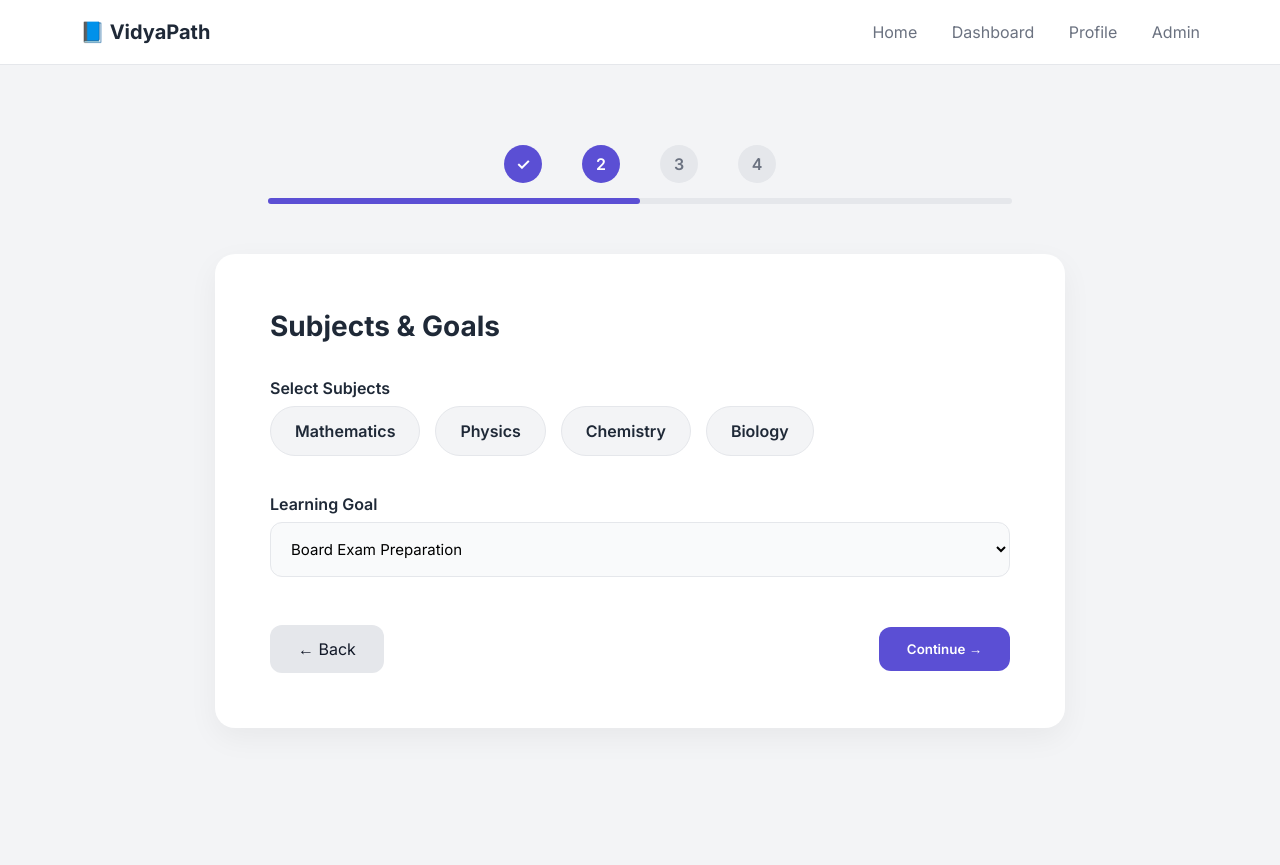
After one commit to yasaswiniii0822/Vidhyapath, a Flask app: page /subjects in a window 1280 px wide. The commit adds this page. Run offline with Flask 3, Linux system fonts and the light colour scheme.

Commit message:
started working on subject and goals

```diff
--- a/app.py
+++ b/app.py
@@ -3,15 +3,17 @@ from flask_sqlalchemy import SQLAlchemy
 
 app = Flask(__name__)
 
-# Database config
+# ======================
+# DATABASE CONFIG
+# ======================
 app.config['SQLALCHEMY_DATABASE_URI'] = 'sqlite:///vidyapath.db'
 app.config['SQLALCHEMY_TRACK_MODIFICATIONS'] = False
 
 db = SQLAlchemy(app)
 
-# ----------------------
-# DATABASE MODEL
-# ----------------------
+# ======================
+# DATABASE MODELS
+# ======================
 
 class User(db.Model):
     id = db.Column(db.Integer, primary_key=True)
@@ -20,13 +22,30 @@ class User(db.Model):
     board = db.Column(db.String(20))
     school = db.Column(db.String(100))
 
-# ----------------------
+
+class LearningProfile(db.Model):
+    id = db.Column(db.Integer, primary_key=True)
+    user_id = db.Column(db.Integer)
+    subjects = db.Column(db.String(200))
+    goal = db.Column(db.String(100))
+
+
+class Assessment(db.Model):
+    id = db.Column(db.Integer, primary_key=True)
+    user_id = db.Column(db.Integer)
+    subject = db.Column(db.String(100))
+    score = db.Column(db.Integer)
+    weak_area = db.Column(db.String(200))
+
+
+# ======================
 # ROUTES
-# ----------------------
+# ======================
 
 @app.route("/")
 def home():
     return render_template("home.html")
+
 
 @app.route("/profile", methods=["GET", "POST"])
 def profile():
@@ -46,15 +65,74 @@ def profile():
         db.session.add(new_user)
         db.session.commit()
 
+        return redirect("/subjects")
+
+    return render_template("profile.html")
+
+
+@app.route("/subjects", methods=["GET", "POST"])
+def subjects():
+    if request.method == "POST":
+        selected_subjects = request.form.getlist("subjects")
+        goal = request.form["goal"]
+
+        profile = LearningProfile(
+            user_id=1,  # temporary (we will fix this later properly)
+            subjects=",".join(selected_subjects),
+            goal=goal
+        )
+
+        db.session.add(profile)
+        db.session.commit()
+
+        return redirect("/assessment")
+
+    return render_template("subjects.html")
+
+
+@app.route("/assessment", methods=["GET", "POST"])
+def assessment():
+    if request.method == "POST":
+        score = 0
+        weak_topics = []
+
+        if request.form.get("q1") == "4":
+            score += 1
+        else:
+            weak_topics.append("Algebra")
+
+        if request.form.get("q2") == "8":
+            score += 1
+        else:
+            weak_topics.append("Linear Equations")
+
+        final_score = score * 50
+
+        new_assessment = Assessment(
+            user_id=1,
+            subject="Mathematics",
+            score=final_score,
+            weak_area=", ".join(weak_topics)
+        )
+
+        db.session.add(new_assessment)
+        db.session.commit()
+
         return redirect("/dashboard")
 
-    return render_template("profile.html")
+    return render_template("assessment.html")
+
 
 @app.route("/dashboard")
 def dashboard():
     users = User.query.all()
     return render_template("dashboard.html", users=users)
 
+
+# ======================
+# RUN APP
+# ======================
+
 if __name__ == "__main__":
     with app.app_context():
         db.create_all()
--- a/static/css/style.css
+++ b/static/css/style.css
@@ -1,3 +1,6 @@
+/* ===============================
+   GLOBAL RESET
+================================= */
 * {
     margin: 0;
     padding: 0;
@@ -10,10 +13,14 @@ body {
     color: #1f2937;
 }
 
+/* ===============================
+   NAVBAR
+================================= */
 .navbar {
     display: flex;
     justify-content: space-between;
-    padding: 20px 60px;
+    align-items: center;
+    padding: 20px 80px;
     background: white;
     border-bottom: 1px solid #e5e7eb;
 }
@@ -24,15 +31,23 @@ body {
 }
 
 .nav-links a {
-    margin-left: 25px;
+    margin-left: 30px;
     text-decoration: none;
     color: #6b7280;
     font-weight: 500;
+    transition: 0.2s ease;
 }
 
+.nav-links a:hover {
+    color: #5b4fd4;
+}
+
+/* ===============================
+   HERO SECTION
+================================= */
 .hero {
     text-align: center;
-    padding: 100px 20px;
+    padding: 120px 20px;
 }
 
 .badge {
@@ -46,141 +61,95 @@ body {
 }
 
 .hero h1 {
-    font-size: 48px;
+    font-size: 52px;
     font-weight: 800;
     margin-bottom: 20px;
 }
 
 .hero p {
-    max-width: 650px;
+    max-width: 700px;
     margin: auto;
-    margin-bottom: 30px;
+    margin-bottom: 35px;
     color: #6b7280;
+    font-size: 18px;
 }
 
+.hero-buttons {
+    margin-bottom: 60px;
+}
+
+/* ===============================
+   BUTTONS (WORKS FOR <a> + <button>)
+================================= */
+.btn-primary,
 .primary-btn {
     background: #5b4fd4;
     color: white;
     padding: 14px 28px;
     border-radius: 12px;
+    border: none;
+    cursor: pointer;
+    font-weight: 600;
     text-decoration: none;
-    margin-right: 15px;
+    display: inline-block;
+    transition: all 0.2s ease;
 }
 
+.btn-primary:hover,
+.primary-btn:hover {
+    background: #4c41c9;
+    transform: translateY(-1px);
+}
+
+.btn-secondary,
 .secondary-btn {
     background: #e5e7eb;
     padding: 14px 28px;
     border-radius: 12px;
     text-decoration: none;
-    color: #1f2937;
+    color: #111827;
+    font-weight: 500;
+    display: inline-block;
+    transition: all 0.2s ease;
 }
 
+.btn-secondary:hover,
+.secondary-btn:hover {
+    background: #d1d5db;
+}
+
+/* ===============================
+   STATS
+================================= */
 .stats {
     display: flex;
     justify-content: center;
-    gap: 80px;
+    gap: 100px;
     margin-top: 60px;
 }
 
 .stats h2 {
-    font-size: 28px;
+    font-size: 32px;
+    font-weight: 700;
 }
 
-.form-container {
-    width: 400px;
-    margin: 80px auto;
-    background: white;
-    padding: 40px;
-    border-radius: 15px;
-    box-shadow: 0 5px 20px rgba(0,0,0,0.05);
+.stats span {
+    font-size: 14px;
+    color: #6b7280;
 }
 
-form input, form select {
-    width: 100%;
-    padding: 12px;
-    margin-bottom: 15px;
-    border-radius: 8px;
-    border: 1px solid #ddd;
-}
-
-.dashboard-container {
-    display: flex;
-    gap: 20px;
-    justify-content: center;
-    margin-top: 40px;
-}
-
-.card {
-    background: white;
-    padding: 20px;
-    border-radius: 12px;
-    width: 250px;
-}
-
-/* PROFILE PAGE */
-
-.profile-wrapper {
-    display: flex;
-    justify-content: center;
-    align-items: center;
+/* ===============================
+   PAGE WRAPPER
+================================= */
+.page-wrapper {
     padding: 80px 20px;
-}
-
-.profile-card {
-    width: 750px;
-    background: white;
-    padding: 50px;
-    border-radius: 20px;
-    box-shadow: 0 10px 30px rgba(0,0,0,0.05);
-}
-
-.profile-card h2 {
-    font-size: 28px;
-    margin-bottom: 30px;
-}
-
-.form-group {
-    display: flex;
-    flex-direction: column;
-    margin-bottom: 20px;
-}
-
-.form-group label {
-    margin-bottom: 8px;
-    font-weight: 600;
-}
-
-.form-group input,
-.form-group select {
-    padding: 14px;
-    border-radius: 10px;
-    border: 1px solid #e5e7eb;
-    font-size: 15px;
-}
-
-.row {
-    display: flex;
-    gap: 20px;
-}
-
-.row .form-group {
-    flex: 1;
-}
-
-.button-row {
-    display: flex;
-    justify-content: space-between;
-    margin-top: 30px;
-}
-
-/* PAGE BACKGROUND */
-.page-wrapper {
-    padding: 60px 20px;
     background: #f3f4f6;
     min-height: 100vh;
 }
 
-/* PROGRESS STEPS */
+/* ===============================
+   PROGRESS STEPS
+================================= */
 .progress-container {
     display: flex;
     justify-content: center;
@@ -189,8 +158,8 @@ form input, form select {
 }
 
 .step {
-    width: 35px;
-    height: 35px;
+    width: 38px;
+    height: 38px;
     border-radius: 50%;
     background: #e5e7eb;
     display: flex;
@@ -200,7 +169,8 @@ form input, form select {
     color: #6b7280;
 }
 
-.step.active {
+.step.active,
+.step.completed {
     background: #5b4fd4;
     color: white;
 }
@@ -209,7 +179,7 @@ form input, form select {
     width: 60%;
     height: 6px;
     background: #e5e7eb;
-    margin: 0 auto 40px auto;
+    margin: 0 auto 50px auto;
     border-radius: 20px;
 }
 
@@ -219,22 +189,26 @@ form input, form select {
     border-radius: 20px;
 }
 
-/* PROFILE CARD */
+/* ===============================
+   PROFILE CARD
+================================= */
 .profile-card {
-    width: 800px;
+    width: 850px;
     margin: auto;
     background: white;
-    padding: 50px;
-    border-radius: 18px;
-    box-shadow: 0 10px 25px rgba(0,0,0,0.05);
+    padding: 55px;
+    border-radius: 20px;
+    box-shadow: 0 10px 30px rgba(0,0,0,0.05);
 }
 
 .profile-card h2 {
     font-size: 28px;
-    margin-bottom: 30px;
+    margin-bottom: 35px;
 }
 
-/* FORM STYLING */
+/* ===============================
+   FORM ELEMENTS
+================================= */
 .profile-card label {
     font-weight: 600;
     display: block;
@@ -244,12 +218,13 @@ form input, form select {
 .profile-card input,
 .profile-card select {
     width: 100%;
-    padding: 15px;
-    margin-bottom: 25px;
+    padding: 16px;
+    margin-bottom: 28px;
     border-radius: 12px;
     border: 1px solid #e5e7eb;
     background: #f9fafb;
     font-size: 15px;
+    transition: all 0.2s ease;
 }
 
 .profile-card input:focus,
@@ -259,43 +234,88 @@ form input, form select {
     background: white;
 }
 
-/* ROW */
+/* Row layout */
 .row {
     display: flex;
-    gap: 20px;
+    gap: 25px;
 }
 
 .row div {
     flex: 1;
 }
 
-/* BUTTONS */
+/* Buttons row */
 .button-row {
     display: flex;
     justify-content: space-between;
     align-items: center;
+    margin-top: 20px;
 }
 
-.btn-primary {
+/* ===============================
+   CHIP SYSTEM (FIXED HOVER)
+================================= */
+.chip-container {
+    display: flex;
+    gap: 15px;
+    flex-wrap: wrap;
+    margin-bottom: 30px;
+}
+
+.chip-container input {
+    display: none;
+}
+
+.chip {
+    padding: 14px 24px;
+    border-radius: 999px;
+    background: #f3f4f6;
+    border: 1px solid #e5e7eb;
+    cursor: pointer;
+    font-weight: 500;
+    transition: all 0.2s ease;
+}
+
+/* HOVER STATE */
+.chip:hover {
+    background: #ede9fe;
+    border-color: #5b4fd4;
+    color: #5b4fd4;
+}
+
+/* SELECTED STATE */
+.chip-container input:checked + .chip {
     background: #5b4fd4;
     color: white;
-    padding: 14px 28px;
-    border-radius: 12px;
     border: none;
-    cursor: pointer;
-    font-weight: 600;
 }
 
-.btn-secondary {
-    background: #e5e7eb;
-    padding: 14px 28px;
-    border-radius: 12px;
-    text-decoration: none;
-    color: #111827;
-    font-weight: 500;
+/* ===============================
+   DASHBOARD
+================================= */
+.dashboard-container {
+    display: flex;
+    gap: 25px;
+    justify-content: center;
+    margin-top: 50px;
+    flex-wrap: wrap;
 }
 
-/* FLOATING CHAT */
+.card {
+    background: white;
+    padding: 25px;
+    border-radius: 16px;
+    width: 260px;
+    box-shadow: 0 5px 20px rgba(0,0,0,0.04);
+}
+
+.card h3 {
+    margin-bottom: 10px;
+}
+
+/* ===============================
+   FLOATING CHAT BUTTON
+================================= */
 .chat-button {
     position: fixed;
     bottom: 30px;
@@ -309,6 +329,11 @@ form input, form select {
     justify-content: center;
     color: white;
     font-size: 22px;
-    box-shadow: 0 5px 15px rgba(0,0,0,0.2);
+    box-shadow: 0 8px 20px rgba(0,0,0,0.2);
     cursor: pointer;
+    transition: 0.2s ease;
 }
+
+.chat-button:hover {
+    transform: scale(1.05);
+}
--- /dev/null
+++ b/templates/subjects.html
@@ -0,0 +1,65 @@
+{% extends "base.html" %}
+{% block content %}
+
+<div class="page-wrapper">
+
+    <!-- STEP PROGRESS -->
+    <div class="progress-container">
+        <div class="step completed">✓</div>
+        <div class="step active">2</div>
+        <div class="step">3</div>
+        <div class="step">4</div>
+    </div>
+
+    <div class="progress-bar">
+        <div class="progress-fill" style="width: 50%;"></div>
+    </div>
+
+    <div class="profile-card">
+
+        <h2>Subjects & Goals</h2>
+
+        <form method="POST">
+
+            <label>Select Subjects</label>
+            <div class="chip-container">
+                <label class="chip">
+                    <input type="checkbox" name="subjects" value="Mathematics">
+                    Mathematics
+                </label>
+
+                <label class="chip">
+                    <input type="checkbox" name="subjects" value="Physics">
+                    Physics
+                </label>
+
+                <label class="chip">
+                    <input type="checkbox" name="subjects" value="Chemistry">
+                    Chemistry
+                </label>
+
+                <label class="chip">
+                    <input type="checkbox" name="subjects" value="Biology">
+                    Biology
+                </label>
+            </div>
+
+            <label>Learning Goal</label>
+            <select name="goal">
+                <option>Board Exam Preparation</option>
+                <option>JEE Preparation</option>
+                <option>NEET Preparation</option>
+                <option>Skill Improvement</option>
+            </select>
+
+            <div class="button-row">
+                <a href="/profile" class="btn-secondary">← Back</a>
+                <button type="submit" class="btn-primary">Continue →</button>
+            </div>
+
+        </form>
+    </div>
+
+</div>
+
+{% endblock %}
```
Also changed, not shown: templates/assessments.html (added, +43 -0 lines).
